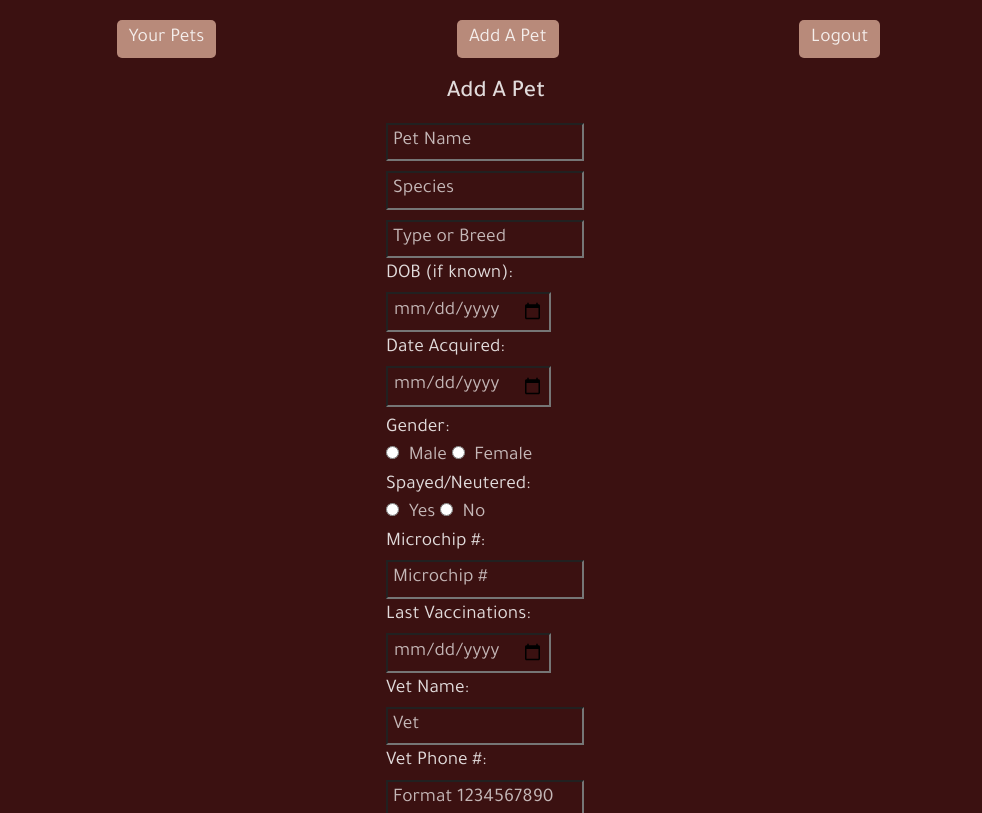
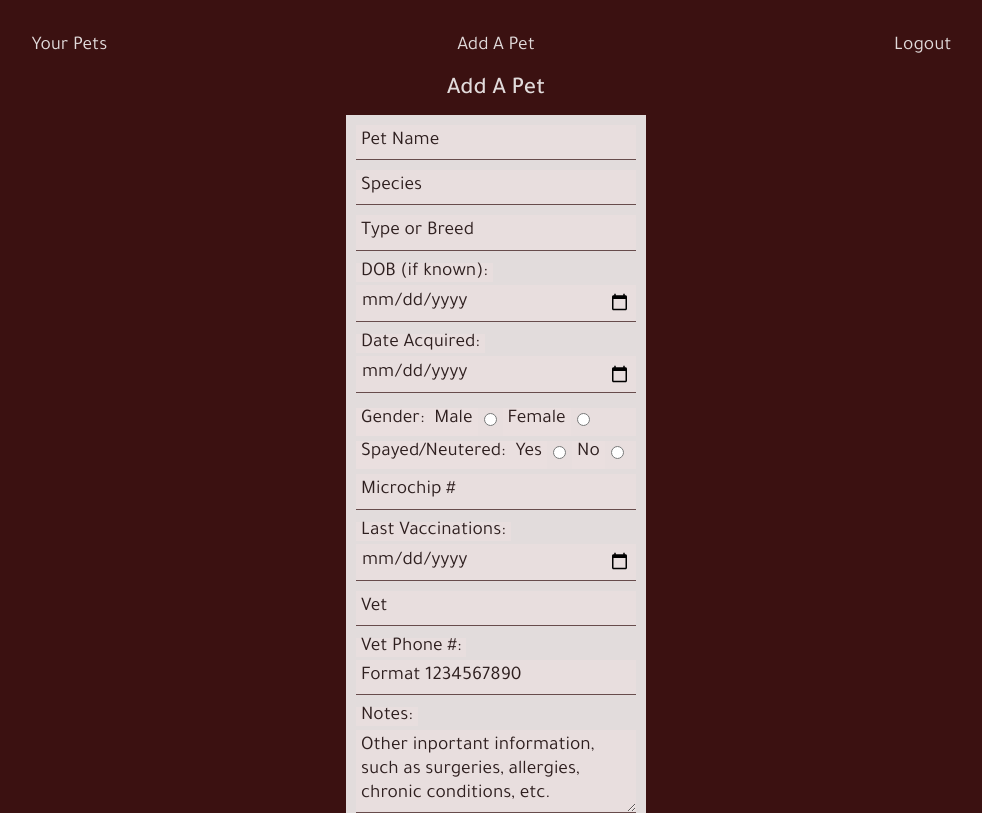
Before and after one commit to tlchesnutaz/care_coord, a React (Vite) app in the folder client/: page /addpetform in a window 1280 px wide. Shown: the top 813 px of the page, without its empty margins (144-1126 px from the left). Built offline with nearby package versions, Linux system fonts and the light colour scheme; sample sign-in values are in the browser's storage.

Commit message:
performance and design updates

```diff
--- a/client/src/components/AddPetForm.jsx
+++ b/client/src/components/AddPetForm.jsx
@@ -34,11 +34,12 @@ export default function AddPetForm() {
     addPet(inputs) // inputs.owner
     setInputs(initInputs)
   }
-  console.log(pets)
+  // console.log(pets)
 
   return(
-    <div>
+    <>
       <h3 className="subtitle">Add A Pet</h3>
+      <div>
       <form className="add-pet-form" onSubmit={handleSubmit}>
         <input
           type="text"
@@ -47,7 +48,6 @@ export default function AddPetForm() {
           value={inputs.petName}
           onChange={handleChange}
         />
-        <br/>
         <input
           type="text"
           name="species"
@@ -55,7 +55,6 @@ export default function AddPetForm() {
           value={inputs.species}
           onChange={handleChange}
         />
-        <br/>
         <input
           type="text"
           name="specific"
@@ -63,9 +62,7 @@ export default function AddPetForm() {
           value={inputs.specific}
           onChange={handleChange}
         />
-        <br/>
         <label htmlFor="dob"> DOB (if known): </label>
-        <br/>
         <input
           className="date"
           type="date"
@@ -75,7 +72,6 @@ export default function AddPetForm() {
           value={inputs.dob}
           onChange={handleChange}
         />
-        <br/>
         <label htmlFor="acquired"> Date Acquired: </label>
         <br/>
         <input
@@ -87,10 +83,11 @@ export default function AddPetForm() {
           value={inputs.acquired}
           onChange={handleChange}
         />
-        <br/>
         <fieldset>
-          <legend> Gender: </legend>
+          <label> Gender: </label>
+          <label htmlFor="male"> Male </label>
           <input
+          className="radio"
             type="radio"
             id="male"
             name="gender"
@@ -98,8 +95,9 @@ export default function AddPetForm() {
             checked={inputs.gender === "male"}
             onChange={handleChange}
           />
-          <label htmlFor="male"> Male </label>
+          <label htmlFor="female"> Female </label>
           <input
+            className="radio"
             type="radio"
             id="female"
             name="gender"
@@ -107,11 +105,12 @@ export default function AddPetForm() {
             checked={inputs.gender === "female"}
             onChange={handleChange}
           />
-          <label htmlFor="female"> Female </label>
         </fieldset>
         <fieldset>
-          <legend> Spayed/Neutered: </legend>
+          <label> Spayed/Neutered: </label>
+          <label htmlFor="yes"> Yes </label>
           <input
+            className="radio"
             type="radio"
             id="yes"
             name="neutered"
@@ -119,8 +118,9 @@ export default function AddPetForm() {
             checked={inputs.neutered === "yes"}
             onChange={handleChange}
           />
-          <label htmlFor="yes"> Yes </label>
+          <label htmlFor="no"> No </label>
           <input
+            className="radio"
             type="radio"
             id="no"
             name="neutered"
@@ -128,9 +128,8 @@ export default function AddPetForm() {
             checked={inputs.neutered === "no"}
             onChange={handleChange}
           />
-          <label htmlFor="no"> No </label>
         </fieldset>
-        <label htmlFor="chipNum"> Microchip #: </label>
+        {/* <label htmlFor="chipNum"> Microchip #: </label> */}
         <input
           type="text"
           name="chipNum"
@@ -139,7 +138,6 @@ export default function AddPetForm() {
           value={inputs.chipNum}
           onChange={handleChange}
         />
-        <br/>
         <label htmlFor="lastvac"> Last Vaccinations: </label>
         <input
           className="date"
@@ -150,8 +148,7 @@ export default function AddPetForm() {
           value={inputs.lastVac}
           onChange={handleChange}
         />
-        <br/>
-        <label htmlFor="vetname"> Vet Name: </label>
+        {/* <label htmlFor="vetname"> Vet Name: </label> */}
         <input
           type="text"
           name="vetName"
@@ -160,7 +157,6 @@ export default function AddPetForm() {
           value={inputs.vetName}
           onChange={handleChange}
         />
-        <br/>
         <label htmlFor="vetphone"> Vet Phone #: </label>
         <input
           type="number"
@@ -170,18 +166,16 @@ export default function AddPetForm() {
           value={inputs.vetPhone}
           onChange={handleChange}
         />
-        <br/>
         <label htmlFor="notes"> Notes: </label>
         <textarea
           name="notes"
           id="notes"
           rows={3}
           cols={30}
-          placeholder="Other inportant information, such as surgeries, chronic conditions, etc."
+          placeholder="Other inportant information, such as surgeries, allergies, chronic conditions, etc."
           value={inputs.notes}
           onChange={handleChange}
         />
-        <br/>
         <input
           type="text"
           name="owner"
@@ -189,7 +183,6 @@ export default function AddPetForm() {
           value={inputs.owner}
           onChange={handleChange}
         />
-        <br/>
         {/* <input
             type="file"
             name="petpic"
@@ -201,5 +194,6 @@ export default function AddPetForm() {
         <button> Add Pet </button>
     </form>
     </div>
+    </>
   )
 }
--- a/client/src/components/AuthForm.jsx
+++ b/client/src/components/AuthForm.jsx
@@ -18,6 +18,7 @@ export default function AuthForm(props){
   } = props
 
   return (
+
     <form className="auth-form" onSubmit={handleSubmit}>
       <input
         type="text"
@@ -34,7 +35,8 @@ export default function AuthForm(props){
         placeholder="Password"
       />
       { !token && <button>{ btnText }</button> }
-      <p style={{color: "red"}}>{ errMsg }</p>
+      <p style={{color: "white"}}>{ errMsg }</p>
     </form>
+
   )
 }
--- a/client/src/components/EditForm.jsx
+++ b/client/src/components/EditForm.jsx
@@ -6,7 +6,7 @@ export default function EditForm(props) {
 
 	const {pet, handleToggle} = props
 	const {updatePet} = useContext(AxiosContext)
-	console.log(pet)
+	// console.log(pet)
 
 	const [edits, setEdits] = useState({
 		petName: pet.petName,
@@ -48,14 +48,12 @@ export default function EditForm(props) {
 				value={edits.petName}
 				onChange={handleEditChange}
 			/>
-			<br />
 			<input
 				type="text"
 				name="species"
 				value={edits.species}
 				onChange={handleEditChange}
 			/>
-			<br />
 			<input
 				type="text"
 				name="specific"
@@ -63,9 +61,7 @@ export default function EditForm(props) {
 				value={edits.specific}
 				onChange={handleEditChange}
 			/>
-			<br />
 			<label htmlFor="dob"> DOB (if known): </label>
-			<br />
 			<input
 				type="date"
 				name="dob"
@@ -74,7 +70,6 @@ export default function EditForm(props) {
 				value={edits.dob}
 				onChange={handleEditChange}
 			/>
-			<br />
 			<label htmlFor="acquired"> Date Acquired: </label>
 			<br />
 			<input
@@ -85,9 +80,9 @@ export default function EditForm(props) {
 				value={edits.acquired}
 				onChange={handleEditChange}
 			/>
-			<br />
 			<fieldset>
-				<legend> Gender: </legend>
+				<label> Gender: </label>
+        <label htmlFor="male"> Male </label>
 				<input
 					type="radio"
 					id="male"
@@ -96,7 +91,7 @@ export default function EditForm(props) {
 					checked={edits.gender === 'male'}
 					onChange={handleEditChange}
 				/>
-				<label htmlFor="male"> Male </label>
+        <label htmlFor="female"> Female </label>
 				<input
 					type="radio"
 					id="female"
@@ -105,10 +100,10 @@ export default function EditForm(props) {
 					checked={edits.gender === "female"}
 					onChange={handleEditChange}
 				/>
-				<label htmlFor="female"> Female </label>
 			</fieldset>
 			<fieldset>
-				<legend> Spayed/Neutered: </legend>
+				<label> Spayed/Neutered: </label>
+        <label htmlFor="yes"> Yes </label>
 				<input
 					type="radio"
 					id="yes"
@@ -117,7 +112,7 @@ export default function EditForm(props) {
 					checked={edits.neutered === "yes"}
 					onChange={handleEditChange}
 				/>
-				<label htmlFor="yes"> Yes </label>
+        <label htmlFor="no"> No </label>
 				<input
 					type="radio"
 					id="no"
@@ -126,9 +121,7 @@ export default function EditForm(props) {
 					checked={edits.neutered === "no"}
 					onChange={handleEditChange}
 				/>
-				<label htmlFor="no"> No </label>
 			</fieldset>
-			<label htmlFor="chipNum"> Microchip #: </label>
 			<input
 				type="text"
 				name="chipNum"
@@ -136,7 +129,6 @@ export default function EditForm(props) {
 				value={edits.chipNum}
 				onChange={handleEditChange}
 			/>
-			<br />
 			<label htmlFor="lastvac"> Last Vaccinations: </label>
 			<input
 				type="date"
@@ -146,9 +138,6 @@ export default function EditForm(props) {
 				value={edits.lastVac}
 				onChange={handleEditChange}
 			/>
-			<br />
-			<label htmlFor="vetname"> Vet Name: </label>
-			<br />
 			<input
 				type="text"
 				name="vetName"
@@ -157,9 +146,7 @@ export default function EditForm(props) {
 				value={edits.vetName}
 				onChange={handleEditChange}
 			/>
-			<br />
 			<label htmlFor="vetphone"> Vet Phone #: </label>
-			<br />
 			<input
 				type="number"
 				name="vetPhone"
@@ -168,9 +155,7 @@ export default function EditForm(props) {
 				value={edits.vetPhone}
 				onChange={handleEditChange}
 			/>
-			<br />
 			<label htmlFor="notes"> Notes: </label>
-			<br />
 			<textarea
 				name="notes"
 				id="notes"
@@ -180,7 +165,6 @@ export default function EditForm(props) {
 				value={edits.notes}
 				onChange={handleEditChange}
 			/>
-            <br/>
 			<input
 				type="text"
 				name="owner"
@@ -188,10 +172,8 @@ export default function EditForm(props) {
 				value={edits.owner}
 				onChange={handleEditChange}
 			/>
-			<br />
 			<button onClick={handleEditSave}>Save</button>
-            <button onClick={handleToggle}>Cancel</button>
-			<br />
+      <button onClick={handleToggle}>Cancel</button>
 		</form>
 	)
 }
--- a/client/src/components/PetList.jsx
+++ b/client/src/components/PetList.jsx
@@ -19,7 +19,7 @@ export default function PetList() {
   useEffect(() => {
     getPets()
   }, [])
-  console.log(pets)
+  // console.log(pets)
 
 	return (
 		<>
--- a/client/src/index.css
+++ b/client/src/index.css
@@ -11,7 +11,7 @@
   font-size: 1.1rem;
   line-height: 1.25;
 
-  color: hsla(0, 0%, 100%, 0.85);
+  color: hsl(0, 0%, 100%, 0.85);
   background-color: hsl(0, 55%, 15%);
 
   box-sizing: border-box;
@@ -26,6 +26,7 @@ footer will fit in. */
   position: relative;
   min-height: 95vh;
   padding-bottom: 40px;
+  padding-top: 15px;
 }
 
 /* Set the height of your Footer equal to the padding that you
@@ -36,7 +37,7 @@ footer {
   height: 30px;
   width: 100%;
   position: absolute;
-  bottom: 0px;
+  bottom: 0;
   display: flex;
   flex-wrap: wrap;
   justify-content: space-evenly;
@@ -45,136 +46,141 @@ footer {
   font-size: larger;
   margin: 5px;
 }
-svg:hover {
-  fill: hsl(60, 25%, 95%);
-  height: 1.1em;
-  width: 1.1em;
-}
 .copyright, .disclaimer, .footer-logo {
   max-width: 100%;
-}
-
-/* home/login page styling */
-/* set this to be responsive in middle of page */
-.login {
-  position: absolute;
-  top: 45%;
-  left: 50%;
-  transform: translate(-50%, -50%);
-  max-width: 100%;
-}
-.title, .subtitle, .account, .auth-form, .slider {
-  display: flex;
-  flex-wrap: wrap;
-  justify-content: center;
-  margin: 10px 0px;
-}
-input {
-  padding: 5px;
-  margin: 0px 5px 10px 5px;
-  max-width: 100%;
-}
-.title {
-  font-size: 4vh;
-  line-break: anywhere;
-}
-.subtitle {
-  font-size: 3vh;
-}
-.slider {
-  height: 200px;
-  border: 2px solid hsl(60, 25%, 95%);
-  margin-top: 50px;
-}
-
-.account:hover {
-  color:aqua;
-  cursor:pointer
-}
-
-/* navbar styling */
-.navbar {
-  display: flex;
-  justify-content: space-evenly;
-  margin: 20px;
-}
-.navbar button {
-  background-color: hsl(15, 30%, 60%);
-}
-.navbar button:hover {
-  color: hsl(60, 25%, 95%);
-  border: none;
-  font-size: larger;
 }
 
 /* link styling */
 a {
   text-decoration: inherit;
 }
-a:hover {
-  color: hsl(60, 25%, 95%);
+a:hover, a:active, a:focus, svg:hover, svg:active, svg:focus {
+  color: whitesmoke;
+  fill: whitesmoke;
+  height: 1.1em;
+  width: 1.1em;
 }
-.active {
-  color: hsl(60, 25%, 95%);
+
+/* home/login page styling - set to be responsive in middle of page */
+.title, .subtitle {
+  text-align: center;
+}
+.title {
+  font-size: 4vh;
+  margin: 25px 0 20px 0;
+}
+.subtitle {
+  font-size: 3vh;
+  margin-bottom: 10px;
+}
+
+.login {
+  position: absolute;
+  top: 45%;
+  left: 48%;
+  transform: translate(-45%, -45%);
+  max-width: 100%;
+  background: hsl(0, 0%, 100%);
+  padding: 40px;
+  /* box-shadow: 0 0 10px 0 hsla(0, 15%, 35%, 0.5), 0 5px 5px 0 hsla(0, 15%, 35%, 0.5); */
+}
+
+.account, .auth-form, .auth-form input {
+  display: flex;
+  flex-wrap: wrap;
+  justify-content: center;
+  margin: 10px 2px 10px 2px;
+  background: hsl(0, 0%, 100%, 0.85);
+  color:hsl(0, 20%, 15%);
+}
+.account:hover {
+  cursor:pointer
+}
+input {
+  width: 100%;
+  padding: 10px 0px 10px 0px;
+  border: 0;
+  border-bottom: 1px solid hsl(0, 15%, 35%);
+  text-align: center;
+}
+input:hover, input:active, input:focus {
+  cursor: crosshair;
+  outline: 0;
 }
 
 /* button styling */
 button {
-  border-radius: 5px;
-  border: 2px solid transparent;
-  background-color: hsl(0, 20%, 15%);
+  border: 0;
+  background: hsl(0, 20%, 15%);
+  color: hsl(0, 0%, 100%, 0.85);
   cursor: pointer;
-  padding: 5px 10px 5px 10px;
-  margin-left: 5px;
+  padding: 10px;
+  margin: 10px 0px 5px 0px;
+  width: 100%;
   max-height: 40px;
+  outline: 0;
+  -webkit-transition: all 0.3 ease;
+  transition: all 0.3 ease;
 }
-button:hover {
-  border: 2px solid hsl(0, 0%, 100%, 0.85);
+button:hover, button:active, button:focus {
+  background: hsl(0, 15%, 35%);
 }
 
-.key {
-  border: 1px solid hsla(0, 0%, 100%, 0.85);
+/* navbar styling */
+.navbar {
+  display: flex;
+  max-height: 40px;
+  justify-content: space-evenly;
+  margin: 0 0 20px 0;
+}
+.navbar button {
+  background-color: hsl(0, 55%, 15%);
+}
+.navbar button:hover {
+  border: none;
+  font-size: larger;
 }
 
-/* addpetform styling */
-.add-pet-form {
+/* addpetform and editpetform styling */
+.add-pet-form, .edit-pet-form {
   display: block;
   margin: auto;
-  max-width: 250px;
-  padding: 0px 0px 10px 15px;
+  max-width: 300px;
+  padding: 10px 10px 5px 10px;
+  background-color:hsl(0, 0%, 100%, 0.85)
 }
-.add-pet-form input {
-  margin: 5px 5px 5px 0px;
-  color: hsl(0, 0%, 35%, .85)
+.add-pet-form input, .edit-pet-form input, textarea {
+  border: none;
+  /* margin: 10px 5px 10px 0px; */
+  padding: 5px;
+  background-color: hsla(0, 20%, 90%, 0.7);
+  color: hsl(0, 20%, 15%);
+  border: 0;
+  border-bottom: 1px solid hsl(0, 15%, 35%);
+  text-align: left;
+  width: 100%;
+  margin-bottom: 10px;
 }
 fieldset {
-  border: none;
-  margin: 5px 5px 5px 0px;
+  border: 0;
+  display: flex;
+  background: hsla(0, 20%, 90%, 0.7);
+  margin: 5px 0 5px 0;
 }
-fieldset label {
-  color: hsla(0, 10%, 85%, 0.85);
-}
-.add-pet-form .date {
-  color: hsl(0, 10%, 85%, .85);
+label, legend {
+  justify-content: left;
+  padding: 0 5px 0 5px;
+  background:hsla(0, 20%, 90%, 0.7);
+  color: hsl(0, 20%, 15%);
 }
 ::placeholder {
-  color: hsl(0, 10%, 85%, .85);
+  color: hsl(0, 20%, 15%);
+}
+.radio {
+  max-width: 25px;
+  margin-top: 5px;
 }
 
-/* editpetform styling */
-.edit-pet-form {
-  display: block;
-  margin: auto;
-  max-width: 250px;
-  padding-left: 10px;
-}
-.edit-pet-form input {
-  margin: 5px ;
-  color: hsla(0, 10%, 85%, 0.85);
-}
-.edit-pet-form .date {
-  color: hsl(0, 10%, 85%, .85);
-}
 
 /* petcard styling
  'pet-list' is the container
@@ -185,11 +191,14 @@ fieldset label {
   padding: 0px 5px 0px 5px;
  }
 .pet-card {
-  border: 1px solid hsla(0, 0%, 100%, 0.85);
+  /* border: 1px solid hsla(0, 0%, 100%, 0.85); */
   border-radius: 3px;
-  width: 250px;
-  padding: 5px 0px 10px 10px;
-  margin-bottom: 10px;
+  width: 300px;
+  margin: 10px 0px 10px 10px;
+}
+.pet-card button {
+  max-width: 40%;
+  margin: 10px 10px 5px 0px;
 }
 
 @media screen and (max-width: 450px) {
@@ -200,3 +209,12 @@ fieldset label {
     font-size: 2.5vh;
   }
 }
+
+/* .slider {
+  height: 200px;
+  border: 2px solid hsl(60, 25%, 95%);
+  margin-top: 50px;
+} */
+/* .key {
+  border: 1px solid hsla(0, 0%, 100%, 0.85);
+} */
```
Also changed, not shown: client/src/components/Auth.jsx (+9 -5 lines), 6 other files (tests, documents, lock files or other folders).
